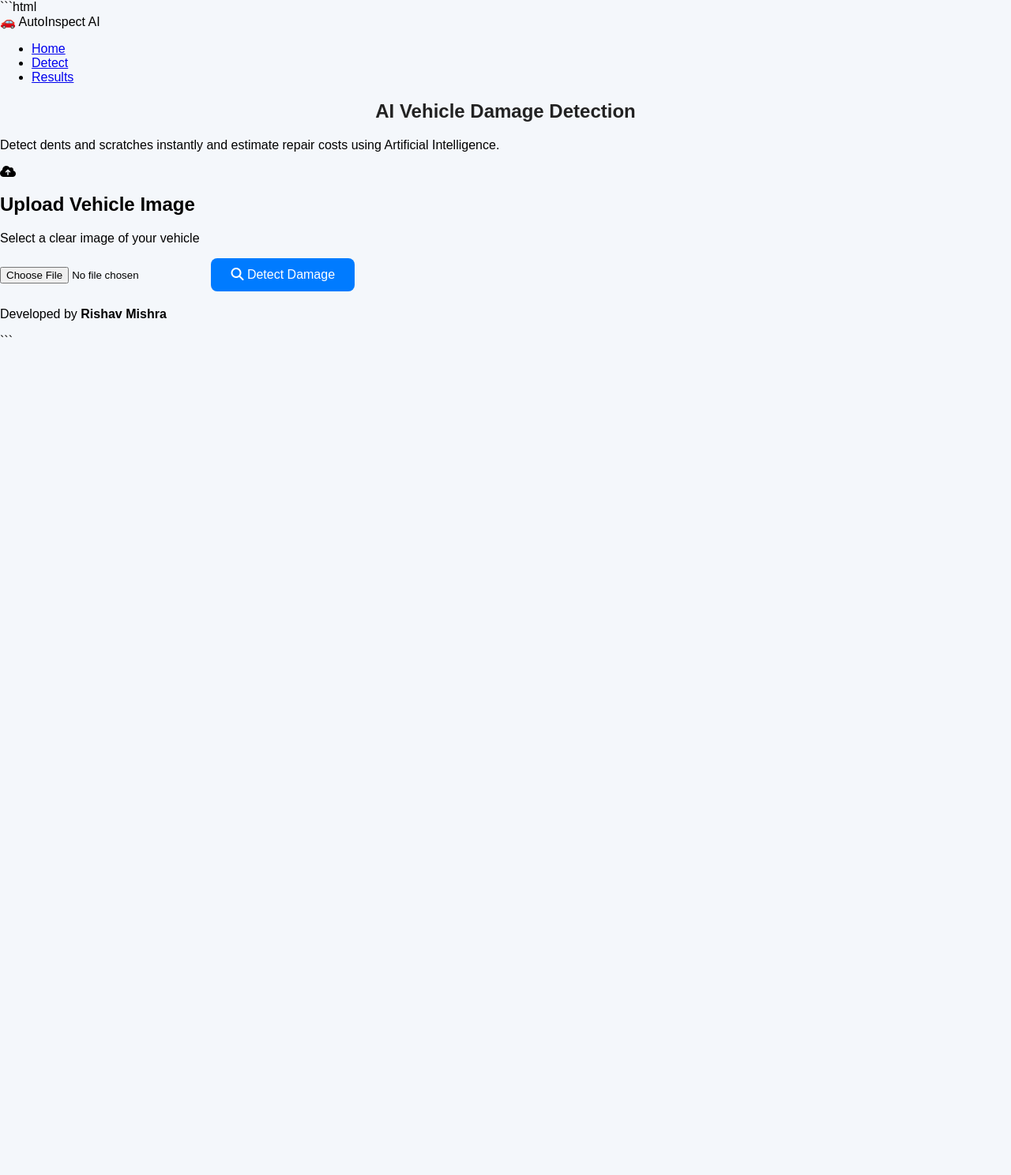
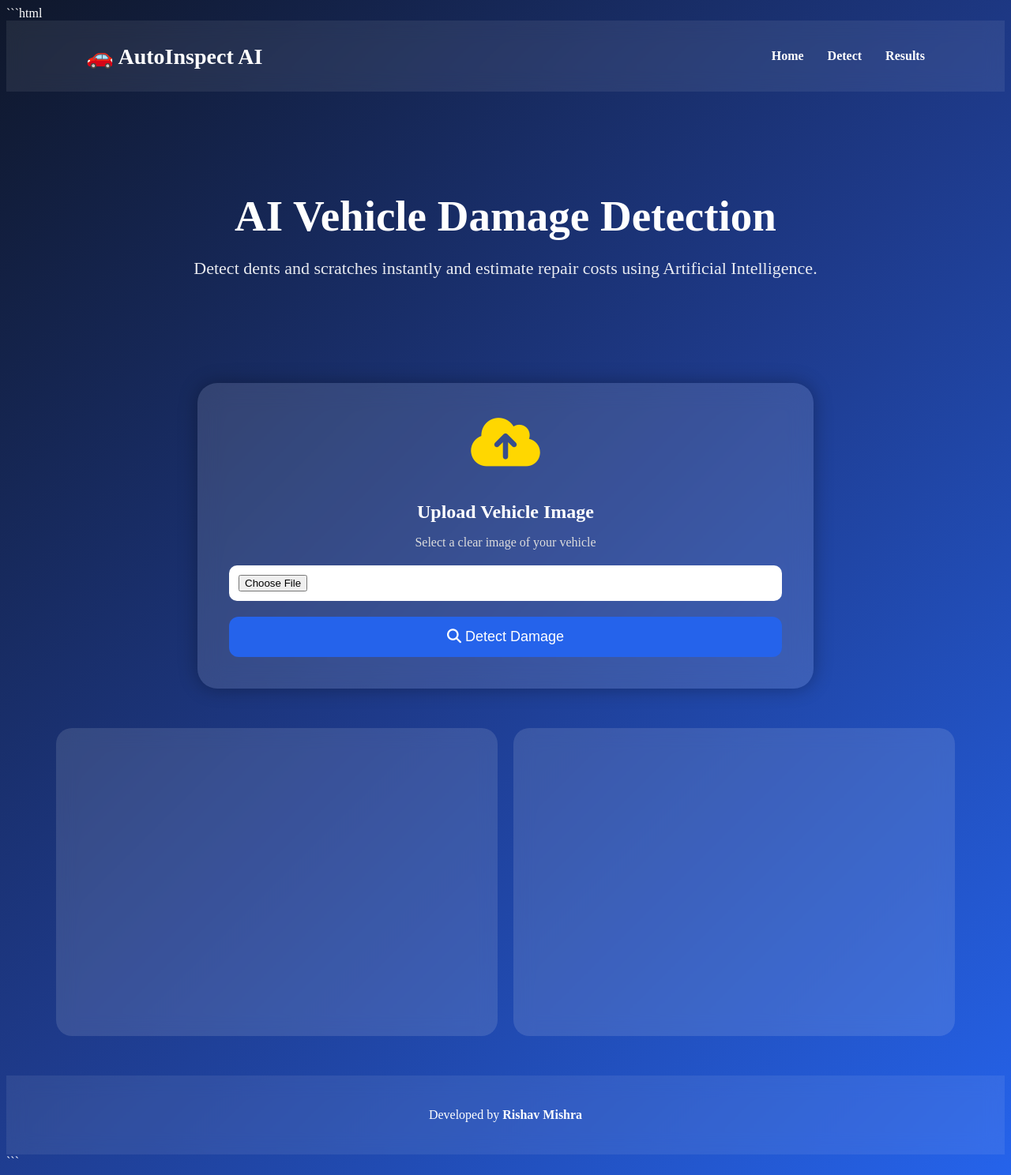
Before and after one commit to rishav-mishra-git/vehicle-damage-detection-flask, a Flask app: page / in a window 1280 px wide. Shown: the whole page at 79% size. Before the commit the page ends 427 px from the top, so only its background shows below. Run offline with Flask 3, Linux system fonts and the light colour scheme; some libraries are stand-ins or nearby versions.

Commit message:
Update style.css

````diff
--- a/static/style.css
+++ b/static/style.css
@@ -1,183 +1,442 @@
-body {
-
-    margin: 0;
-    padding: 0;
-    font-family: Arial, sans-serif;
-    background: #f4f7fb;
+```css
+*{
+    margin:0;
+    padding:0;
+    box-sizing:border-box;
+    font-family:Arial,Helvetica,sans-serif;
 }
 
-.container {
+body{
 
-    width: 85%;
-    margin: auto;
-    margin-top: 40px;
-    margin-bottom: 40px;
+    background:linear-gradient(135deg,#0f172a,#1e3a8a,#2563eb);
 
-    background: white;
+    min-height:100vh;
 
-    padding: 30px;
+    color:white;
 
-    border-radius: 15px;
-
-    box-shadow: 0 0 15px rgba(0,0,0,0.1);
 }
 
-h1 {
+/* Navbar */
 
-    text-align: center;
-    color: #222;
+.navbar{
+
+    display:flex;
+
+    justify-content:space-between;
+
+    align-items:center;
+
+    padding:20px 8%;
+
+    background:rgba(255,255,255,0.08);
+
+    backdrop-filter:blur(12px);
+
+    position:sticky;
+
+    top:0;
+
+    z-index:1000;
+
 }
 
-.subtitle {
+.logo{
 
-    text-align: center;
-    color: gray;
-    margin-bottom: 30px;
+    font-size:28px;
+
+    font-weight:bold;
+
 }
 
-.upload-section {
+.navbar ul{
 
-    text-align: center;
-    margin-bottom: 30px;
+    display:flex;
+
+    list-style:none;
+
+    gap:30px;
+
 }
 
-button {
+.navbar a{
 
-    padding: 12px 25px;
+    color:white;
 
-    background: #007BFF;
+    text-decoration:none;
 
-    border: none;
+    font-weight:bold;
 
-    color: white;
-
-    font-size: 16px;
-
-    border-radius: 8px;
-
-    cursor: pointer;
-
-    margin-left: 10px;
 }
 
-button:hover {
+.navbar a:hover{
 
-    background: #0056b3;
+    color:#ffd700;
+
 }
 
-img {
+/* Hero */
 
-    margin-top: 20px;
+.hero{
 
-    border-radius: 12px;
+    text-align:center;
 
-    max-width: 100%;
+    padding:80px 20px;
+
 }
 
-.summary-cards {
+.hero h1{
 
-    display: flex;
+    font-size:55px;
 
-    gap: 20px;
+    margin-bottom:20px;
 
-    margin-top: 30px;
-
-    flex-wrap: wrap;
 }
 
-.card {
+.hero p{
 
-    flex: 1;
+    font-size:22px;
 
-    min-width: 220px;
+    opacity:0.9;
 
-    background: #f8f9fa;
-
-    padding: 20px;
-
-    border-radius: 12px;
-
-    box-shadow: 0 0 8px rgba(0,0,0,0.08);
 }
 
-.card h3 {
+/* Upload */
 
-    margin: 0;
-    color: #444;
+.upload-container{
+
+    display:flex;
+
+    justify-content:center;
+
+    margin-top:30px;
+
 }
 
-.card p {
+.upload-card{
 
-    font-size: 24px;
+    width:700px;
 
-    font-weight: bold;
+    background:rgba(255,255,255,0.12);
 
-    margin-top: 10px;
+    backdrop-filter:blur(15px);
+
+    padding:40px;
+
+    border-radius:25px;
+
+    text-align:center;
+
+    box-shadow:0 0 25px rgba(0,0,0,0.3);
+
 }
 
-.damage-card {
+.upload-icon{
 
-    background: white;
+    font-size:70px;
 
-    border-left: 6px solid #007BFF;
+    color:#ffd700;
 
-    padding: 15px;
+    margin-bottom:20px;
 
-    margin-top: 20px;
-
-    border-radius: 10px;
-
-    box-shadow: 0 0 8px rgba(0,0,0,0.08);
 }
 
-.progress-bar {
+.upload-card h2{
 
-    width: 100%;
+    margin-bottom:10px;
 
-    background: #ddd;
-
-    border-radius: 10px;
-
-    overflow: hidden;
-
-    height: 20px;
-
-    margin-top: 10px;
 }
 
-.progress {
+.upload-card p{
 
-    height: 100%;
+    margin-bottom:20px;
 
-    text-align: center;
+    color:#ddd;
 
-    color: white;
-
-    line-height: 20px;
 }
 
-.low {
+input[type=file]{
 
-    background: green;
+    width:100%;
+
+    padding:12px;
+
+    background:white;
+
+    border-radius:10px;
+
 }
 
-.medium {
+button{
 
-    background: orange;
+    margin-top:20px;
+
+    width:100%;
+
+    padding:15px;
+
+    border:none;
+
+    border-radius:12px;
+
+    background:#2563eb;
+
+    color:white;
+
+    font-size:18px;
+
+    cursor:pointer;
+
+    transition:.3s;
+
 }
 
-.high {
+button:hover{
 
-    background: red;
+    background:#1d4ed8;
+
+    transform:scale(1.03);
+
 }
 
-#loading {
+/* Dashboard */
 
-    text-align: center;
+.dashboard{
 
-    margin-top: 20px;
+    width:90%;
 
-    font-size: 20px;
+    margin:auto;
 
-    color: #007BFF;
+    margin-top:50px;
+
+    margin-bottom:50px;
+
 }
+
+.image-section{
+
+    display:flex;
+
+    gap:20px;
+
+    flex-wrap:wrap;
+
+}
+
+.image-card{
+
+    flex:1;
+
+    min-height:350px;
+
+    background:rgba(255,255,255,0.12);
+
+    backdrop-filter:blur(12px);
+
+    border-radius:20px;
+
+    padding:20px;
+
+    text-align:center;
+
+}
+
+.image-card img{
+
+    width:100%;
+
+    border-radius:15px;
+
+}
+
+/* Summary */
+
+.summary-cards{
+
+    display:flex;
+
+    gap:20px;
+
+    margin-top:30px;
+
+    flex-wrap:wrap;
+
+}
+
+.card{
+
+    flex:1;
+
+    min-width:220px;
+
+    background:white;
+
+    color:#111;
+
+    padding:20px;
+
+    border-radius:20px;
+
+    text-align:center;
+
+    box-shadow:0 0 15px rgba(0,0,0,0.2);
+
+}
+
+.card h3{
+
+    margin-bottom:10px;
+
+}
+
+.card p{
+
+    font-size:30px;
+
+    font-weight:bold;
+
+}
+
+/* Damage Cards */
+
+.damage-card{
+
+    background:white;
+
+    color:black;
+
+    margin-top:20px;
+
+    border-radius:15px;
+
+    padding:20px;
+
+    box-shadow:0 0 15px rgba(0,0,0,.2);
+
+}
+
+.progress-bar{
+
+    width:100%;
+
+    height:22px;
+
+    background:#ddd;
+
+    border-radius:20px;
+
+    overflow:hidden;
+
+    margin-top:10px;
+
+}
+
+.progress{
+
+    height:100%;
+
+    color:white;
+
+    text-align:center;
+
+    line-height:22px;
+
+}
+
+.low{
+
+    background:#22c55e;
+
+}
+
+.medium{
+
+    background:#f59e0b;
+
+}
+
+.high{
+
+    background:#ef4444;
+
+}
+
+/* Loading */
+
+#loading{
+
+    text-align:center;
+
+    font-size:24px;
+
+    margin:30px;
+
+    color:#ffd700;
+
+}
+
+/* Footer */
+
+footer{
+
+    text-align:center;
+
+    padding:25px;
+
+    background:rgba(255,255,255,0.08);
+
+    backdrop-filter:blur(12px);
+
+}
+
+/* Mobile */
+
+@media(max-width:768px){
+
+.hero h1{
+
+font-size:35px;
+
+}
+
+.hero p{
+
+font-size:18px;
+
+}
+
+.upload-card{
+
+width:95%;
+
+padding:20px;
+
+}
+
+.navbar{
+
+flex-direction:column;
+
+gap:15px;
+
+}
+
+.navbar ul{
+
+gap:15px;
+
+}
+
+.image-section{
+
+flex-direction:column;
+
+}
+
+.summary-cards{
+
+flex-direction:column;
+
+}
+
+}
+```
````
